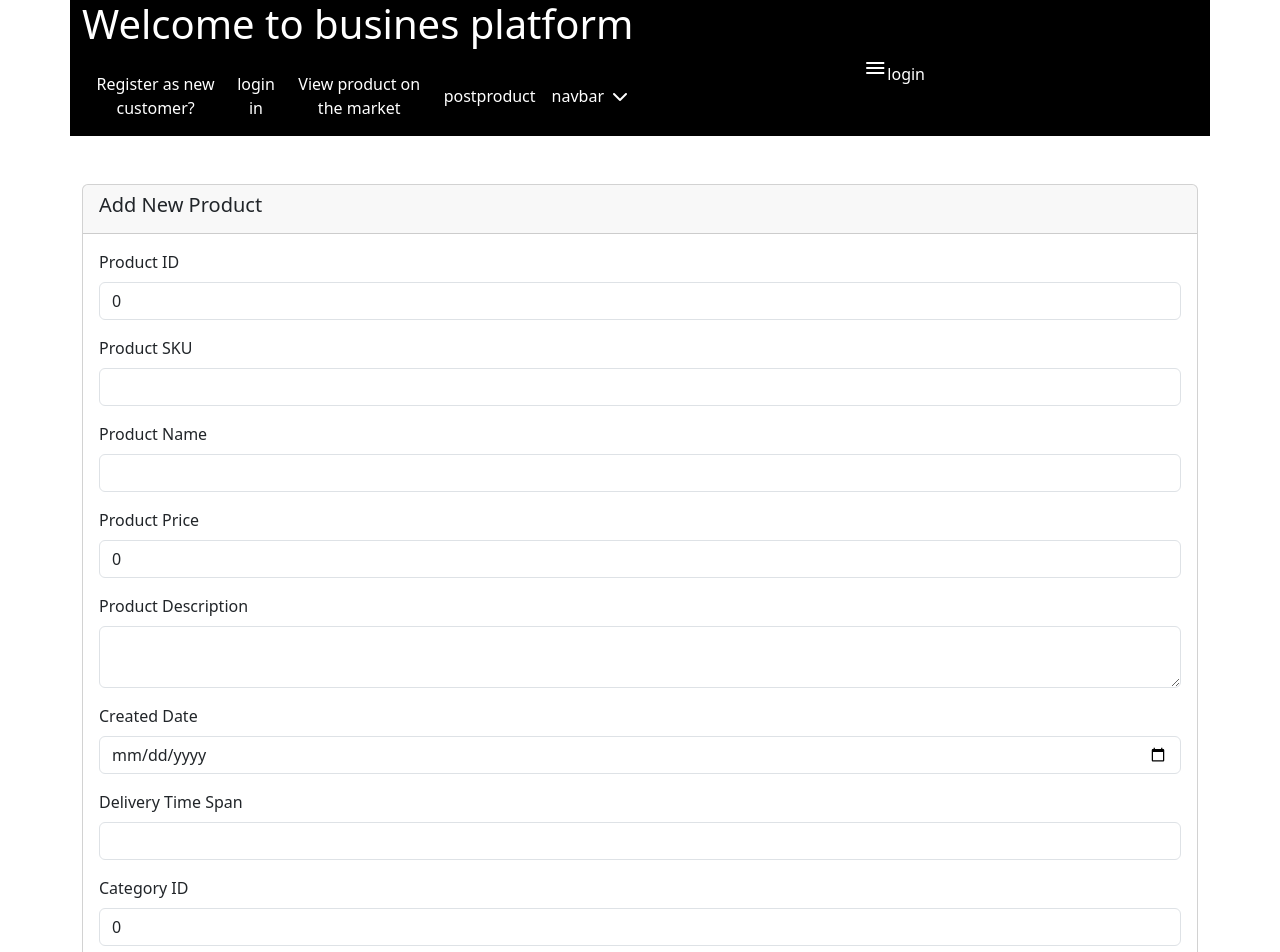
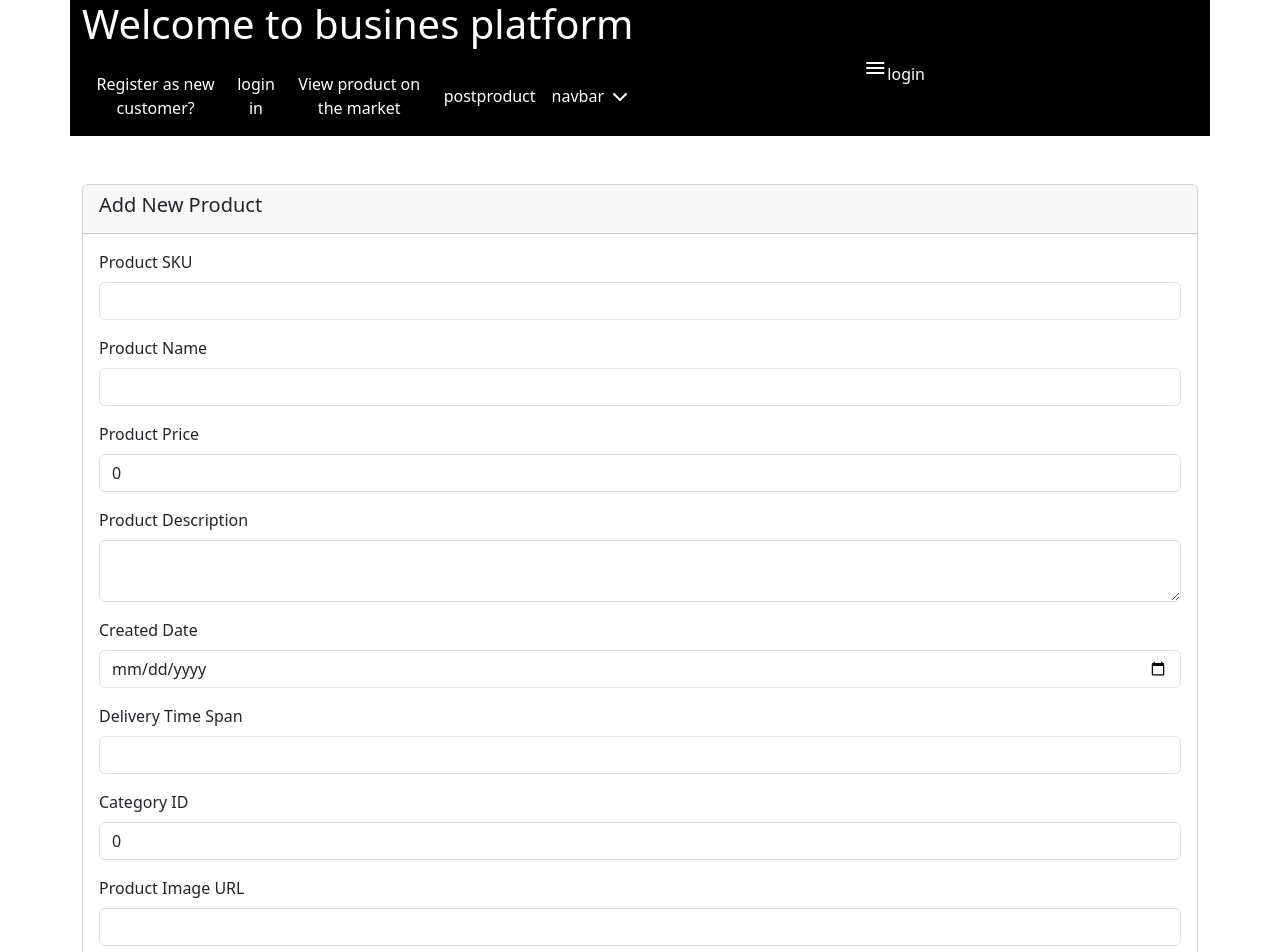
Before and after one commit to chakupewajanuary/sample, an Angular app: page /postproduct in a window 1280 px wide. Shown: the top 952 px of the page. Built offline with nearby package versions, Linux system fonts and the light colour scheme.

Commit message:
friday 4 october 2024 commited evenning

```diff
--- a/src/app/components/dashboard/dashboard.component.html
+++ b/src/app/components/dashboard/dashboard.component.html
@@ -1,29 +1,59 @@
-<h1 style="text-transform: uppercase; text-align: center;">Product List on Market Brand</h1>
+<h1 style="text-transform: uppercase; text-align: center">
+  Product List on Market Brand
+</h1>
 
-<h1 style="text-align:center;">Amazon Products</h1>
+<h1 style="text-align: center">Amazon Products</h1>
 <div class="container">
-  <div class="row">
-    <div class="col-md-4" *ngFor="let product of product; let i = index">
-      <div class="card mb-4">
-        <div style="font-weight: bold; color: green; text-transform: uppercase">
+  <div
+  style="
+    display: grid;
+    gap: 50px;
+    grid-template-columns: auto auto auto;
+    background-color: #2196f3;
+    padding: 10px;
+    box-sizing: border-box;
+    box-sizing: content-box;
+    margin-left: 10px;
+
+  "
+>
+
+    <div class="row" style=" background-color: rgba(255, 255, 255, 0.8);
+    border: 1px 1px solid rgba(0, 0, 0, 0.8);
+    padding: 20px;
+    margin-left: 10px;
+    font-size: 30px;
+    box-sizing: border-box;
+    box-sizing: content-box;
+    text-align: center;">
+      <div class="col-md-4"  *ngFor="let product of product; let i = index">
+        <div class="card mb-4" style="  width: 300px;
+        border: 1px solid red;
+        box-sizing: border-box;
+        height: 400px;">
+          <div
+            style="font-weight: bold; font-size: medium; color: green; text-transform: uppercase"
+          >
             {{ product.productName }}
             <img
               [src]="product.productImageUrl"
               class="card-img-top"
-          [ngClass]="{'resized-image': enlargedImageIndex !== i, 'enlarged-image': enlargedImageIndex === i}"
+              [ngClass]="{
+                'resized-image': enlargedImageIndex !== i,
+                'enlarged-image': enlargedImageIndex === i
+              }"
               alt="{{ product.productName }}"
               (click)="toggleImageSize(i)"
             />
           </div>
 
-
-        <div class="card-body">
-          <p class="card-text">{{ product.productDescription }}</p>
+          <div class="card-body" style="font-size: 15px;">
+            <p class="card-text product-description">{{ product.productDescription }}</p>
             <p class="card-text">
               <strong>Price: ${{ product.productPrice }}</strong>
             </p>
           </div>
-        <div class="row align-items-center">
+          <div class="row" style=" box-sizing: border-box; box-sizing: content-box;">
             <div class="col-4 text-center">
               <label>Order</label>
               <button class="btn btn-primary mt-2" (click)="openModal()">
@@ -46,4 +76,6 @@
         </div>
       </div>
     </div>
+
 </div>
+</div>
--- a/src/app/components/dashboard/dashboard.component.scss
+++ b/src/app/components/dashboard/dashboard.component.scss
@@ -5,3 +5,14 @@
   .enlarged-image {
     width: 300px; /* or whatever enlarged size you want */
   }
+  // * {
+  //   box-sizing: border-box;
+  // }
+  .product-description {
+    display: -webkit-box;              /* Creates a flexible layout */
+    -webkit-line-clamp: 2;             /* Limits to 2 lines */
+    -webkit-box-orient: vertical;      /* Orients the text vertically */
+    overflow: hidden;                  /* Hides any overflow text */
+    text-overflow: ellipsis;           /* Adds '...' at the end */
+    max-width: 100%;                   /* Adjust the width based on your design */
+  }
--- a/src/app/components/product-register/product-register.component.html
+++ b/src/app/components/product-register/product-register.component.html
@@ -1,4 +1,91 @@
 <!-- product-register.component.html -->
+<div class="container mt-5">
+  <div class="card">
+    <div class="card-header">
+      <h5>Add New Product</h5>
+    </div>
+    <div class="card-body">
+      <form [formGroup]="productForm" (ngSubmit)="ddProduct()">
+        <!-- Product SKU -->
+        <div class="form-group mb-3">
+          <label for="productSku" class="form-label">Product SKU</label>
+          <input id="productSku" type="text" class="form-control" formControlName="ProductSku" />
+          <div *ngIf="productForm.get('ProductSku')?.invalid && productForm.get('ProductSku')?.touched">
+            SKU is required
+          </div>
+        </div>
+
+        <!-- Product Name -->
+        <div class="form-group mb-3">
+          <label for="productName" class="form-label">Product Name</label>
+          <input id="productName" type="text" class="form-control" formControlName="ProductName" />
+          <div *ngIf="productForm.get('ProductName')?.invalid && productForm.get('ProductName')?.touched">
+            Product Name is required
+          </div>
+        </div>
+
+        <!-- Product Price -->
+        <div class="form-group mb-3">
+          <label for="productPrice" class="form-label">Product Price</label>
+          <input id="productPrice" type="number" class="form-control" formControlName="ProductPrice" />
+          <div *ngIf="productForm.get('ProductPrice')?.invalid && productForm.get('ProductPrice')?.touched">
+            Product Price is required and must be a positive number
+          </div>
+        </div>
+
+        <!-- Product Description -->
+        <div class="form-group mb-3">
+          <label for="productDescription" class="form-label">Product Description</label>
+          <textarea id="productDescription" class="form-control" formControlName="ProductDescription"></textarea>
+          <div *ngIf="productForm.get('ProductDescription')?.invalid && productForm.get('ProductDescription')?.touched">
+            Product Description is required
+          </div>
+        </div>
+
+        <!-- Created Date -->
+        <div class="form-group mb-3">
+          <label for="createdDate" class="form-label">Created Date</label>
+          <input id="createdDate" type="date" class="form-control" formControlName="CreatedDate" />
+          <div *ngIf="productForm.get('CreatedDate')?.invalid && productForm.get('CreatedDate')?.touched">
+            Created Date is required
+          </div>
+        </div>
+
+        <!-- Delivery Time Span -->
+        <div class="form-group mb-3">
+          <label for="deliveryTimeSpan" class="form-label">Delivery Time Span</label>
+          <input id="deliveryTimeSpan" type="text" class="form-control" formControlName="DeliveryTimeSpan" />
+        </div>
+
+        <!-- Category ID -->
+        <div class="form-group mb-3">
+          <label for="categoryId" class="form-label">Category ID</label>
+          <input id="categoryId" type="number" class="form-control" formControlName="CategoryId" />
+          <div *ngIf="productForm.get('CategoryId')?.invalid && productForm.get('CategoryId')?.touched">
+            Category ID is required
+          </div>
+        </div>
+
+        <!-- Product Image URL -->
+        <div class="form-group mb-3">
+          <label for="productImageUrl" class="form-label">Product Image URL</label>
+          <input id="productImageUrl" type="text" class="form-control" formControlName="ProductImageUrl" />
+        </div>
+
+        <!-- Submit Button -->
+        <button type="submit" class="btn btn-primary" >Add Product</button>
+      </form>
+    </div>
+  </div>
+</div>
+
+
+
+
+<hr>
+<h1 style="text-align: center;text-decoration: double;">for ngModel</h1>
+
+
 <div class="container mt-5">
   <div class="card">
     <div class="card-header">
@@ -7,10 +94,10 @@
     <div class="card-body">
       <form (ngSubmit)="addProduct()">
         <!-- Product ID -->
-        <div class="form-group mb-3">
+        <!-- <div class="form-group mb-3">
           <label for="productId" class="form-label">Product ID</label>
           <input id="productId" type="number" class="form-control" [(ngModel)]="productnew.ProductId" name="productId" />
-        </div>
+        </div> -->
 
         <!-- Product SKU -->
         <div class="form-group mb-3">
@@ -80,6 +167,15 @@
 </div>
 
 
+
+
+
+<br>
+<br>
+<hr>
+
+
+
 <!-- for the categories test  -->
 <div class="card">
   <div class="card-header">
--- a/src/app/components/product-register/product-register.component.ts
+++ b/src/app/components/product-register/product-register.component.ts
@@ -28,17 +28,17 @@ product: prodctRegister[] = []; // This is the array where new products will be
   constructor(private registerproduct:AdvertiseService,private route:Router){
       // Initialize FormGroup with all required fields
       this.productForm = new FormGroup({
-        // ProductId: new FormControl(0, [Validators.required]),
+        // ProductId: new FormControl([null], [Validators.required]),
         ProductSku: new FormControl('', [Validators.required]),
         ProductName: new FormControl('', [Validators.required]),
-        // ProductPrice: new FormControl(0, [Validators.required]),
+        ProductPrice: new FormControl(0, [Validators.required]),
         ProductShortName: new FormControl('', [Validators.required]),
         ProductDescription: new FormControl('', [Validators.required]),
-        // CreatedDate: new FormControl(new Date().toISOString(), [Validators.required]),
-        // DeliveryTimeSpan: new FormControl('', [Validators.required]),
-        // CategoryId: new FormControl(0, [Validators.required]),
-        // ProductImageUrl: new FormControl('', [Validators.required]),
-        // categoryName: new FormControl('') // Optional field
+         CreatedDate: new FormControl(new Date().toISOString(), [Validators.required]),
+        DeliveryTimeSpan: new FormControl('', [Validators.required]),
+        CategoryId: new FormControl(0, [Validators.required]),
+        ProductImageUrl: new FormControl('', [Validators.required]),
+        categoryName: new FormControl('', [Validators.required]) // Optional field
       });
   }
   //livecycle method
@@ -49,13 +49,14 @@ product: prodctRegister[] = []; // This is the array where new products will be
 
 //for class in terface imported and initalize
 productnew :any={
-  "ProductId": 0,
+  // "ProductId": 0,
   "ProductSku": "",
   "ProductName": "",
   "ProductPrice": 0,
   "ProductShortName": "",
   "ProductDescription": "",
-  "CreatedDate":  ""   ,  //DatePipe,// new Date().toISOString(),
+  "CreatedDate": new Date().toISOString(),
+  // "CreatedDate":  ""   ,  //DatePipe,// new Date().toISOString(),
   "DeliveryTimeSpan": "",
   "CategoryId": 0,
   "ProductImageUrl": "",
@@ -85,7 +86,10 @@ addCategory() {
 
 // for add product
 addProduct(){
-  // Update productnew object with form values
+    // Assign the next ProductId
+    this.productnew.ProductId = this.registerproduct.getNextProductId();
+
+  // // Update productnew object with form values
   // this.productnew = this.productForm.value;
 
      // Check if ProductShortName is empty, if so, set it to ProductName
@@ -105,7 +109,7 @@ addProduct(){
 
   })
 }
-
+ddProduct(){}
 
 
 
--- a/src/app/services/advertise.service.ts
+++ b/src/app/services/advertise.service.ts
@@ -7,6 +7,9 @@ import { catchError, Observable, throwError } from 'rxjs';
   providedIn: 'root'
 })
 export class AdvertiseService {
+
+  //for the ProductId
+  private currentProductId=1000;
 
   //oobject hold http request api for product creats
   registerproductUrl='/api/amazon/CreateProduct';
@@ -22,9 +25,16 @@ export class AdvertiseService {
   constructor(private http:HttpClient) { }
 
   //used for the parameter
+
+  // method for increment productId
+    // Method to get the next ProductId
+    getNextProductId(): number {
+      this.currentProductId++; // Increment the counter
+      return this.currentProductId; // Return the next ProductId
+    }
   // ProductId: number,ProductSku: string, ProductName: string,ProductPrice: number,ProductShortName: string,ProductDescription: string,CreatedDate: string,DeliveryTimeSpan: string,CategoryId: number,ProductImageUrl: string,categoryName:string
 
-  registerProduct(register:{  ProductId: number, ProductSku: string, ProductName: string,ProductPrice: number,ProductShortName: string, ProductDescription: string, DeliveryTimeSpan: string ,ProductImageUrl: string, CreatedDate: string, CategoryId: number}): Observable<any>{
+  registerProduct(register:{  ProductId:number, ProductSku: string, ProductName: string,ProductPrice: number,ProductShortName: string, ProductDescription: string, DeliveryTimeSpan: string ,ProductImageUrl: string, CreatedDate: string, CategoryId: number}): Observable<any>{
     const headers=new HttpHeaders({
        'Content-Type': 'application/json-patch+json',
        'accept': 'text/plain'
```
Lines whose indentation alone changed are shown as unchanged.
